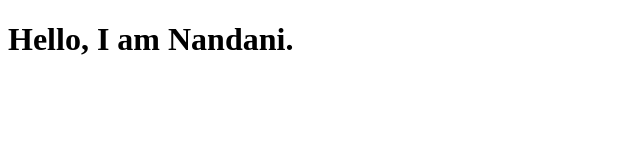
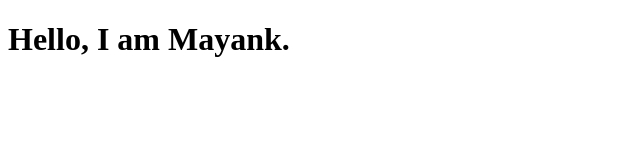
Before and after one commit to mayankguptabtg666-cloud/html_css-lab, a plain HTML site: page lab-3/first.html in a window 1280 px wide. Shown: the full height of the page, 0-640 px from the left. Drawn offline with Linux system fonts and the light colour scheme.

Commit message:
Update first.html

```diff
--- a/lab-3/first.html
+++ b/lab-3/first.html
@@ -6,7 +6,7 @@
 </head>
 <body>
 
-    <h1>Hello, I am Nandani.</h1>
+    <h1>Hello, I am Mayank.</h1>
 
 </body>
 </html>
```
